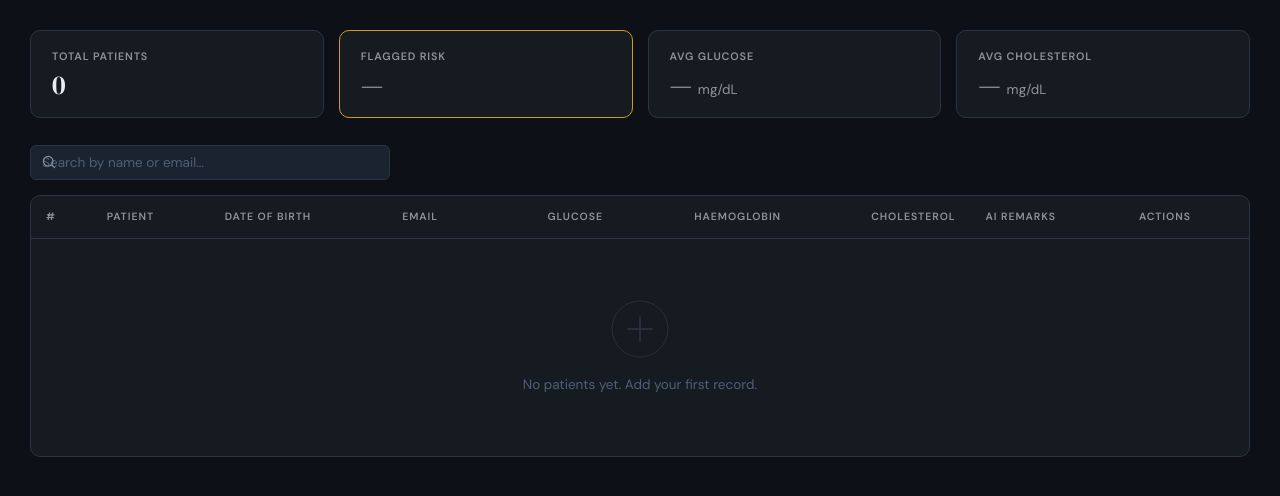
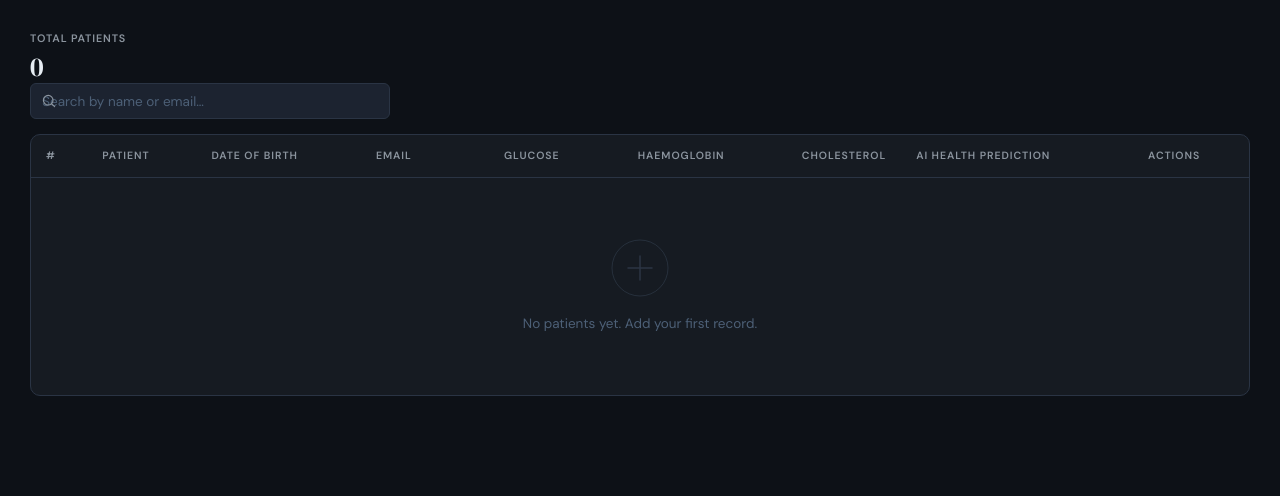
Before and after one commit to Tejaswiniboddu/mira-health-app, a Flask app: page / in a window 1280 px wide. Shown: the part 65-561 px from the top of the page. Run offline with Flask 3, Linux system fonts and the light colour scheme; data that the repository does not hold is empty.

Commit message:
Update index.html

```diff
--- a/templates/index.html
+++ b/templates/index.html
@@ -37,25 +37,13 @@
   <!-- ── MAIN ───────────────────────────────────────────────────────────── -->
   <main class="main-content">
 
-    <!-- Stats bar -->
-    <div class="stats-bar">
-      <div class="stat-card">
-        <span class="stat-label">Total Patients</span>
-        <span class="stat-value" id="statTotal">—</span>
-      </div>
-      <div class="stat-card accent">
-        <span class="stat-label">Flagged Risk</span>
-        <span class="stat-value" id="statRisk">—</span>
-      </div>
-      <div class="stat-card">
-        <span class="stat-label">Avg Glucose</span>
-        <span class="stat-value" id="statGlucose">— <small>mg/dL</small></span>
-      </div>
-      <div class="stat-card">
-        <span class="stat-label">Avg Cholesterol</span>
-        <span class="stat-value" id="statChol">— <small>mg/dL</small></span>
-      </div>
-    </div>
+    <!-- Summary -->
+<div class="summary-bar">
+  <div class="summary-card">
+    <span class="stat-label">Total Patients</span>
+    <span class="stat-value" id="statTotal">—</span>
+  </div>
+</div>
 
     <!-- Search -->
     <div class="toolbar">
@@ -80,7 +68,7 @@
             <th class="num">Glucose</th>
             <th class="num">Haemoglobin</th>
             <th class="num">Cholesterol</th>
-            <th>AI Remarks</th>
+            <th>AI Health Prediction</th>
             <th>Actions</th>
           </tr>
         </thead>
@@ -185,22 +173,6 @@
     </div>
   </div>
 
-  <!-- ── REMARKS MODAL ──────────────────────────────────────────────────── -->
-  <div class="modal-backdrop" id="remarksBackdrop">
-    <div class="modal modal-sm" id="remarksModal">
-      <div class="modal-header">
-        <h2 class="modal-title">AI Health Remarks</h2>
-        <button class="modal-close" id="remarksClose">
-          <svg viewBox="0 0 20 20" fill="none"><path d="M5 5l10 10M15 5L5 15" stroke="currentColor" stroke-width="2" stroke-linecap="round"/></svg>
-        </button>
-      </div>
-      <div class="remarks-content">
-        <div class="remarks-patient" id="remarksPatient"></div>
-        <div class="remarks-body" id="remarksBody"></div>
-      </div>
-    </div>
-  </div>
-
   <!-- ── TOAST ──────────────────────────────────────────────────────────── -->
   <div class="toast-container" id="toastContainer"></div>
 
```
